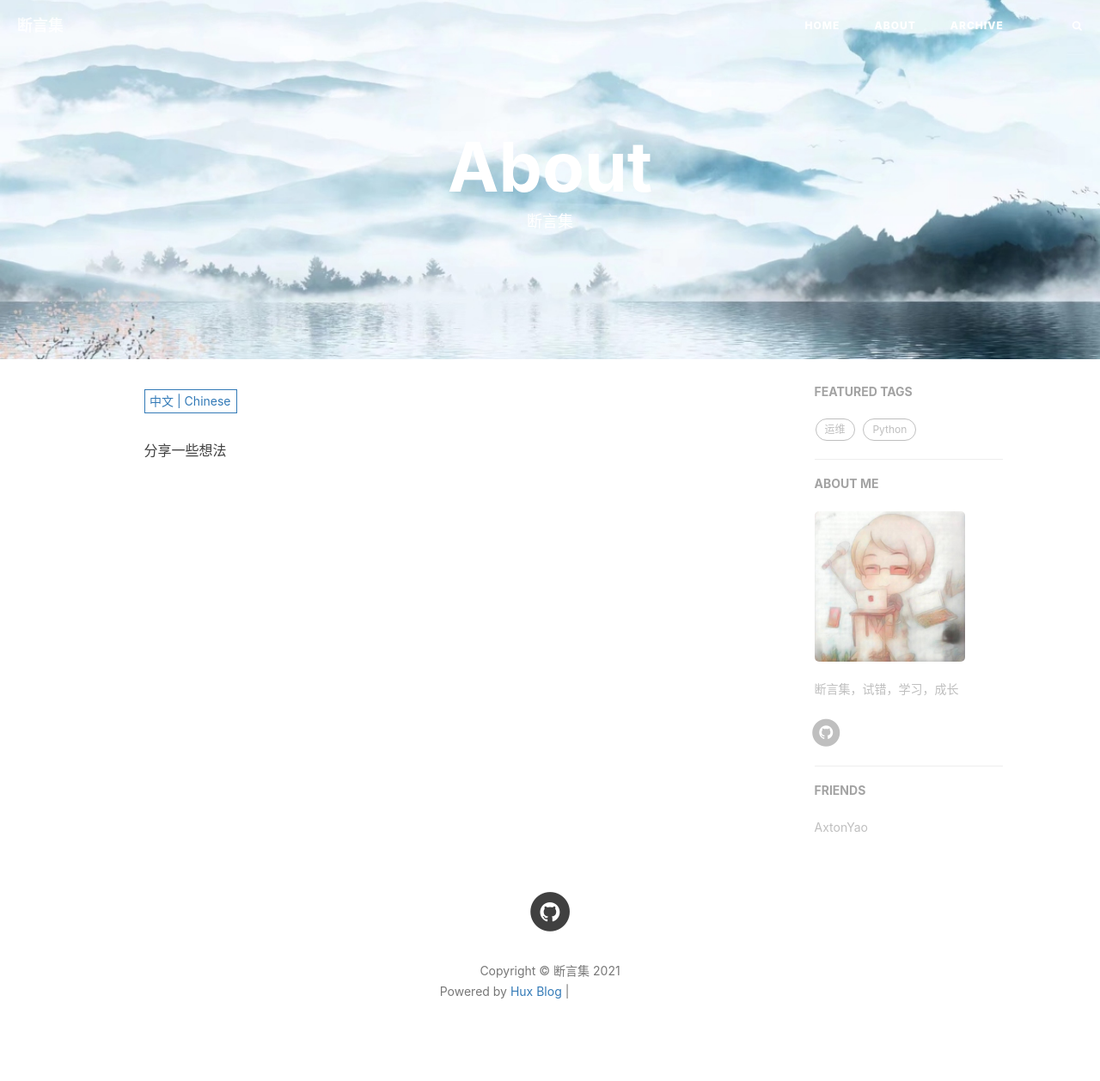
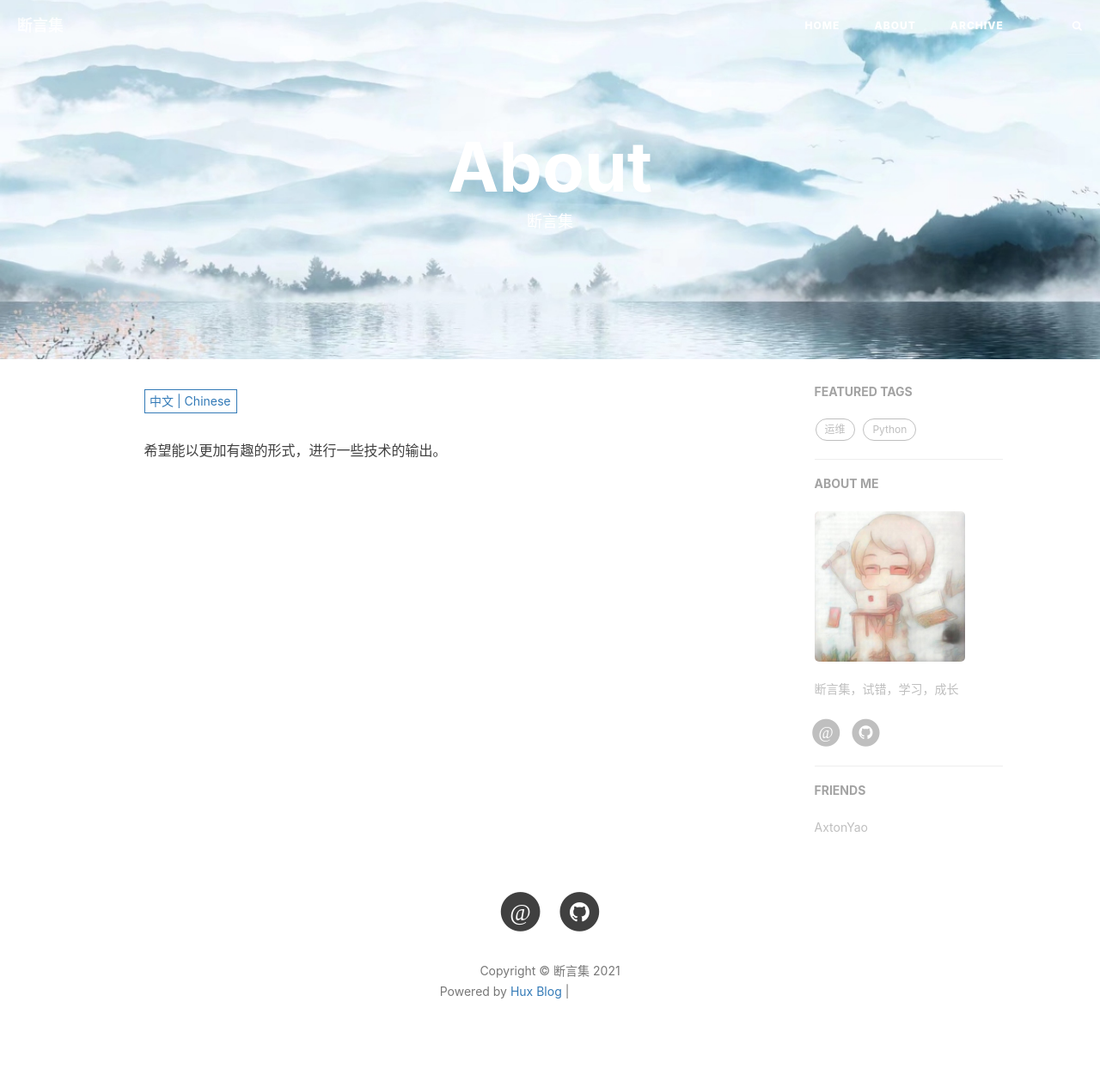
Before and after one commit to RainGather/RainGather.github.io, a Jekyll site: the page built from about.html, in a window 1280 px wide. Shown: the whole page at 86% size. Built offline with Jekyll 4.4.1, drawn with Linux system fonts in a browser that asks for light colours; nearby versions of some CDN libraries; comment, search, counter and statistics services are not loaded; grey boxes are pictures that could not be loaded.

Commit message:
[UPDATE] add email

```diff
--- a/_config.yml
+++ b/_config.yml
@@ -16,6 +16,7 @@ RSS: false
 #weibo_username:    raingather
 #zhihu_username:    raingather
 github_username: raingather
+email: 1809523092@qq.com
 #twitter_username:  raingather
 #facebook_username: raingather
 #linkedin_username:  firstname-lastname-idxxxx
--- a/_includes/about/zh.md
+++ b/_includes/about/zh.md
@@ -1 +1 @@
-分享一些想法
+希望能以更加有趣的形式，进行一些技术的输出。
--- a/_includes/sns-links.html
+++ b/_includes/sns-links.html
@@ -28,12 +28,22 @@
     </a>
   </li>
   {% endif %}
+  {% if site.email %}
+  <li>
+    <a target="_blank" href="mailto://{{ site.email }}">
+      <span class="fa-stack fa-lg">
+        <i class="fa fa-circle fa-stack-2x"></i>
+        <i class="fa fa-stack-1x fa-inverse">@</i>
+      </span>
+    </a>
+  </li>
+  {% endif %}
   {% if site.zhihu_username %}
   <li>
     <a target="_blank" href="https://www.zhihu.com/people/{{ site.zhihu_username }}">
       <span class="fa-stack fa-lg">
         <i class="fa fa-circle fa-stack-2x"></i>
-        <i class="fa  fa-stack-1x fa-inverse">知</i>
+        <i class="fa fa-stack-1x fa-inverse">知</i>
       </span>
     </a>
   </li>
```
